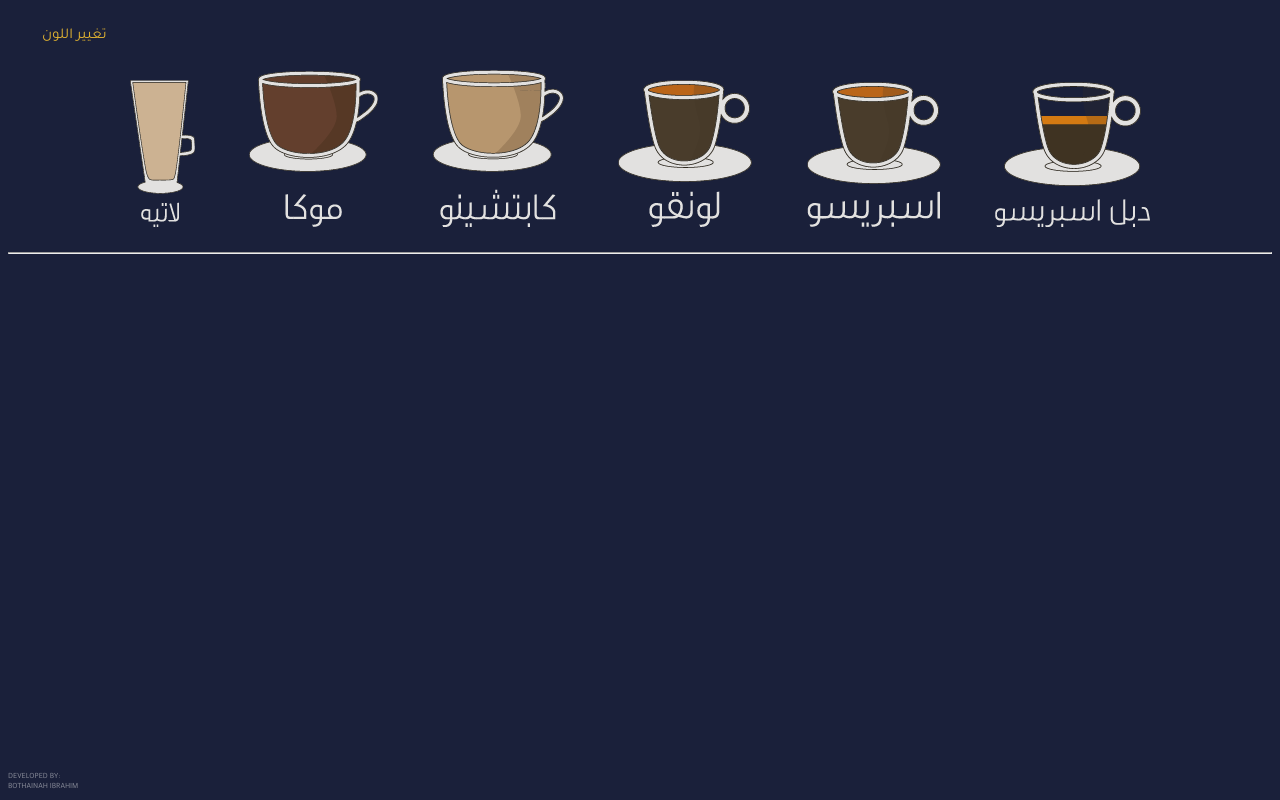
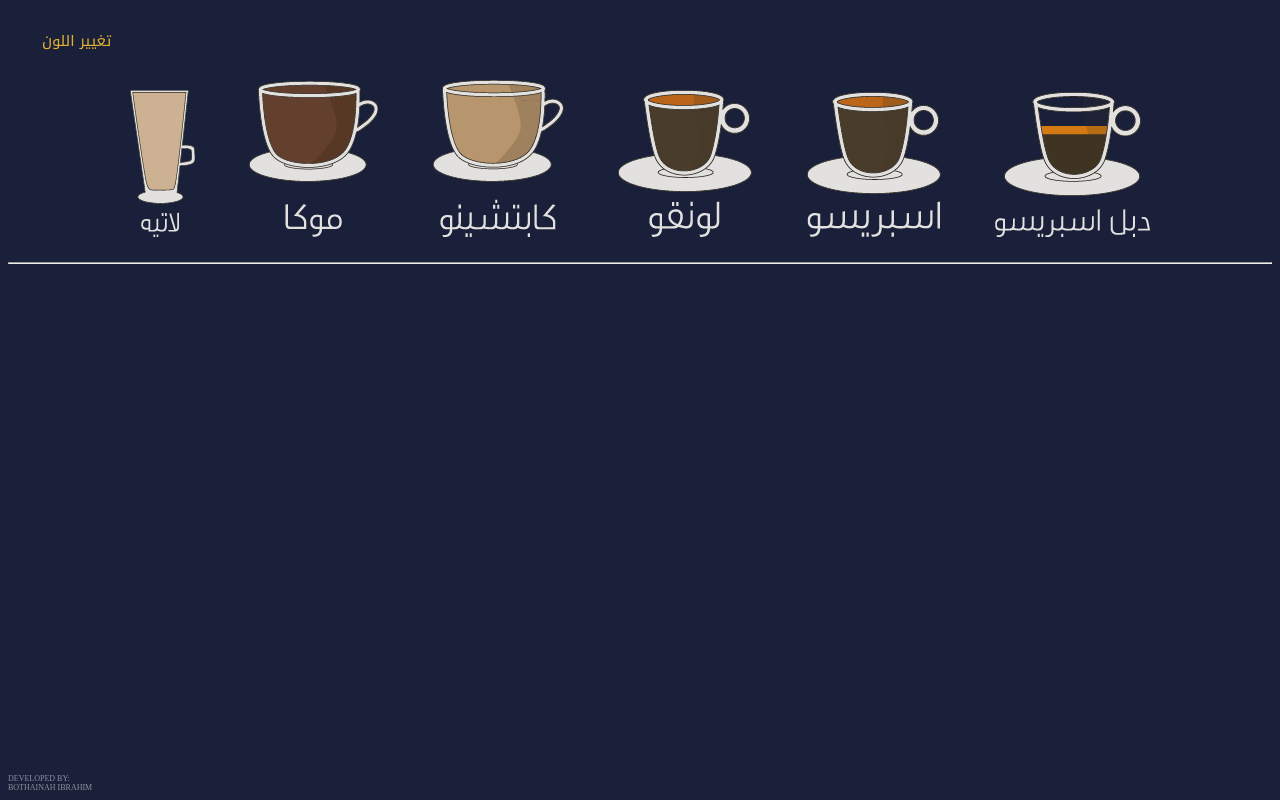
Before and after one commit to BothainahIbrahim/Coffee-scales, a plain HTML site: page index.html in a window 1280 px wide. Drawn offline with Linux system fonts and the light colour scheme.

Commit message:
Update style.css

```diff
--- a/css/style.css
+++ b/css/style.css
@@ -1,5 +1,5 @@
-@import url('https://fonts.googleapis.com/css2?family=Noto+Kufi+Arabic:wght@500&family=Tajawal:wght@200;300;400&display=swap');
-@import url('https://fonts.googleapis.com/css2?family=Noto+Kufi+Arabic:wght@500&display=swap');
+/*@import url('https://fonts.googleapis.com/css2?family=Noto+Kufi+Arabic:wght@500&family=Tajawal:wght@200;300;400&display=swap');
+@import url('https://fonts.googleapis.com/css2?family=Noto+Kufi+Arabic:wght@500&display=swap');*/
 
 
 .espresso {
```
